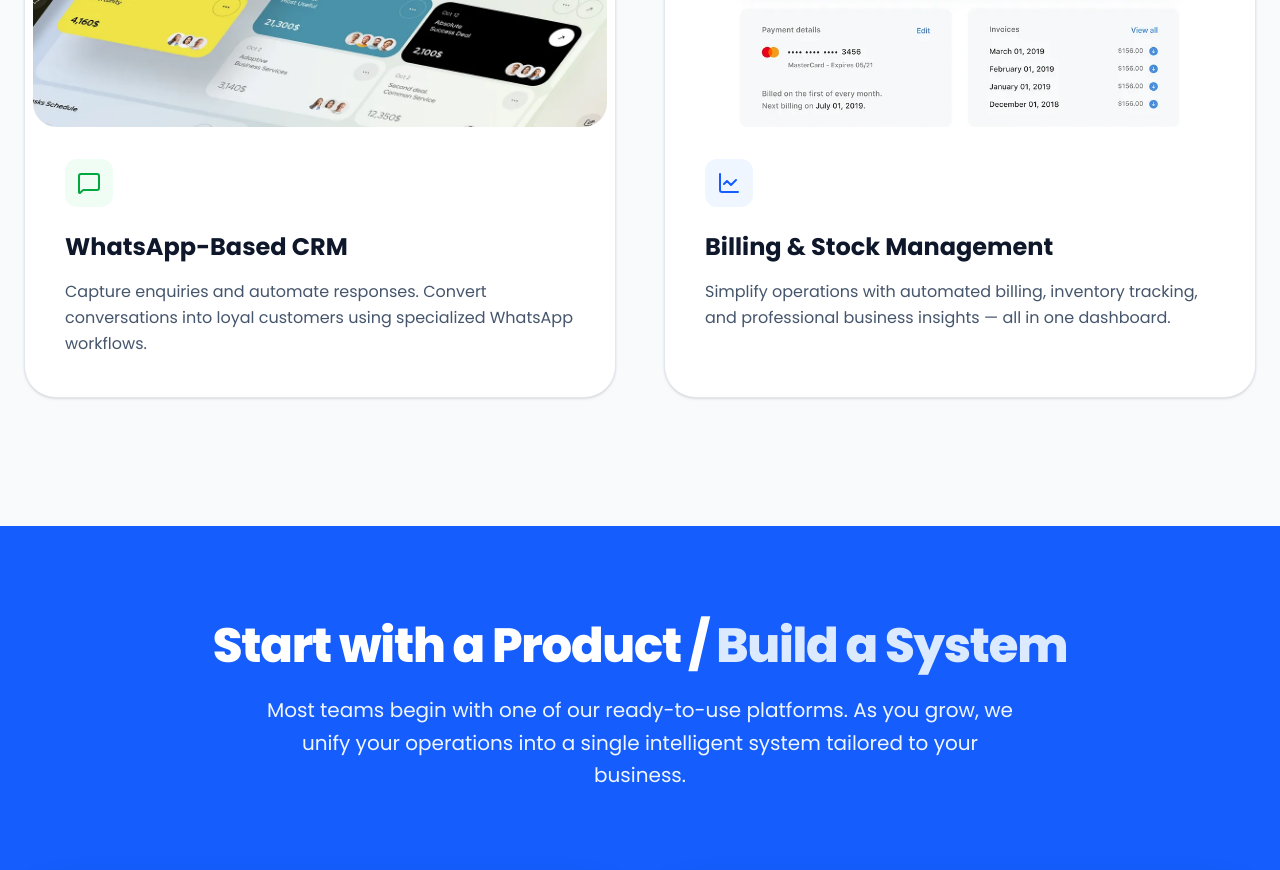
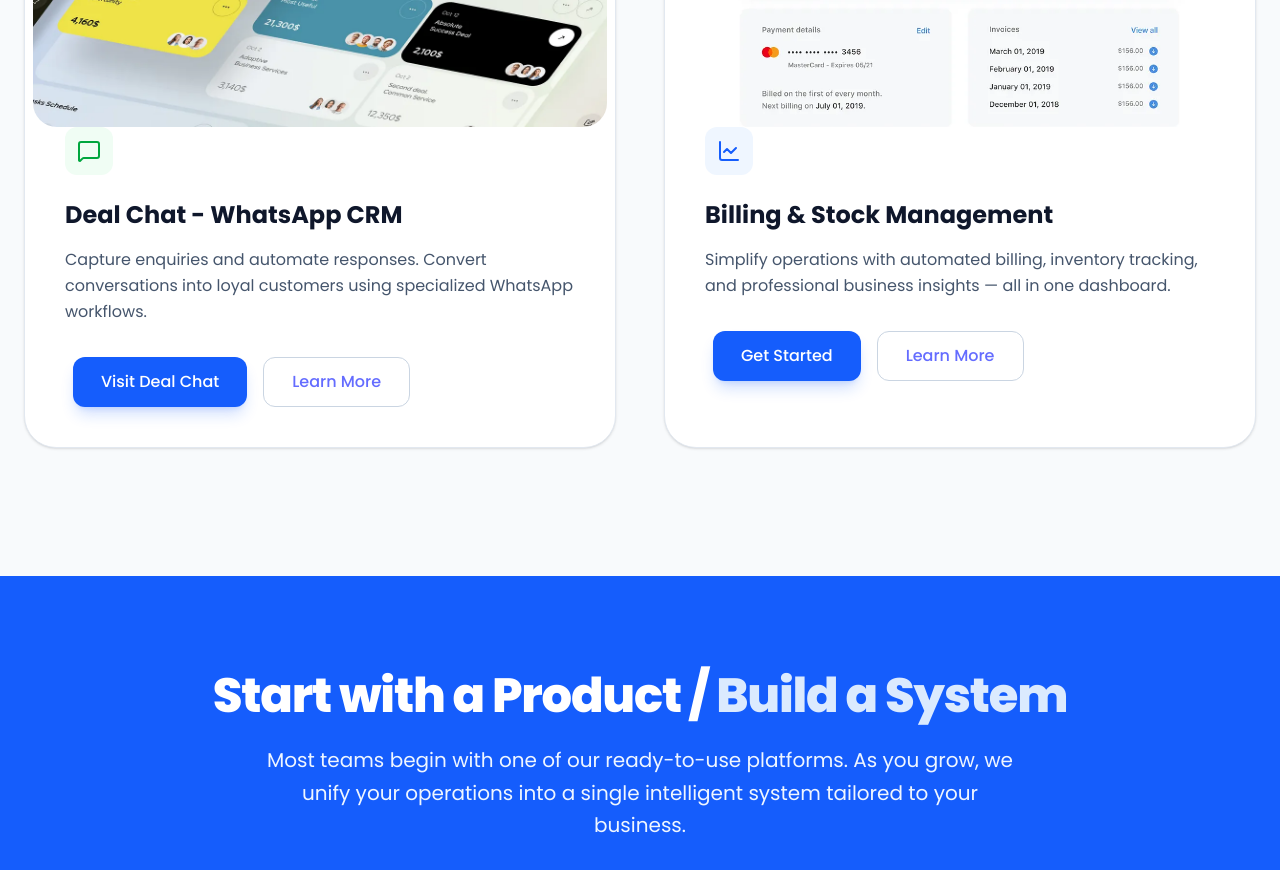
Before and after one commit to everlinesys/everlinesyssite, a React (Vite) app: page / in a window 1280 px wide. Shown: the part 2340-3210 px from the top of the page. Built offline with nearby package versions, Linux system fonts and the light colour scheme.

Commit message:
fdeal chat added link

```diff
--- a/src/components/ProductIntro.jsx
+++ b/src/components/ProductIntro.jsx
@@ -53,7 +53,7 @@ export default function ProductIntro() {
                             </a>
 
                             <a
-                                href="/products/eduline"
+                                href="https://eduline.everlinesys.com"
                                 className="inline-flex items-center justify-center px-7 py-3 bg-white border border-slate-300 text-slate-700 font-semibold rounded-xl hover:bg-slate-50 transition"
                             >
                                 Learn More
@@ -86,17 +86,36 @@ export default function ProductIntro() {
                                 className="w-full h-64 object-cover group-hover:scale-110 transition-transform duration-700"
                             />
                         </div>
-                        <div className="p-8">
+                        <div className="px-8">
                             <div className="w-12 h-12 bg-green-50 text-green-600 rounded-xl flex items-center justify-center mb-6">
                                 <MessageSquare size={24} />
                             </div>
                             <h3 className="text-2xl font-bold text-slate-900 mb-4">
-                                WhatsApp-Based CRM
+                                Deal Chat - WhatsApp CRM
                             </h3>
                             <p className="text-slate-600 leading-relaxed">
                                 Capture enquiries and automate responses. Convert conversations
                                 into loyal customers using specialized WhatsApp workflows.
                             </p>
+                        </div>
+                        <div className="mx-10 mt-8 flex flex-col sm:flex-row gap-4 mb-8">
+
+                            <a
+                                href="https://dealchat.everlinesys.com"
+                                target="_blank"
+                                rel="noopener noreferrer"
+                                className="inline-flex items-center justify-center px-7 py-3 bg-blue-600 text-white font-semibold rounded-xl hover:bg-blue-700 transition shadow-lg shadow-blue-600/20"
+                                style={{ color: "white" }}  >
+                                Visit Deal Chat
+                            </a>
+
+                            <a
+                                href="https://dealchat.everlinesys.com"
+                                className="inline-flex items-center justify-center px-7 py-3 bg-white border border-slate-300 text-slate-700 font-semibold rounded-xl hover:bg-slate-50 transition"
+                            >
+                                Learn More
+                            </a>
+
                         </div>
                     </div>
 
@@ -109,7 +128,7 @@ export default function ProductIntro() {
                                 className="w-full h-64 object-cover group-hover:scale-110 transition-transform duration-700"
                             />
                         </div>
-                        <div className="p-8">
+                        <div className="px-8">
                             <div className="w-12 h-12 bg-blue-50 text-blue-600 rounded-xl flex items-center justify-center mb-6">
                                 <LineChart size={24} />
                             </div>
@@ -121,6 +140,25 @@ export default function ProductIntro() {
                                 and professional business insights — all in one dashboard.
                             </p>
                         </div>
+                        <div className="mx-10 mt-8 flex flex-col sm:flex-row gap-4 mb-8">
+
+                            <a
+                                href="api.whatsapp.com/send?phone=919400690911&text=Hello%20Everlinesys%2C%20I%20want%20to%20know%20more%20about%20your%20Billing%20and%20Stock%20Management%20product."
+                                target="_blank"
+                                rel="noopener noreferrer"
+                                className="inline-flex items-center justify-center px-7 py-3 bg-blue-600 text-white font-semibold rounded-xl hover:bg-blue-700 transition shadow-lg shadow-blue-600/20"
+                                style={{ color: "white" }}  >
+                                Get Started
+                            </a>
+
+                            <a
+                                href="api.whatsapp.com/send?phone=919400690911&text=Hello%20Everlinesys%2C%20I%20want%20to%20know%20more%20about%20your%20Billing%20and%20Stock%20Management%20product."
+                                className="inline-flex items-center justify-center px-7 py-3 bg-white border border-slate-300 text-slate-700 font-semibold rounded-xl hover:bg-slate-50 transition"
+                            >
+                                Learn More
+                            </a>
+
+                        </div>
                     </div>
 
                 </div>
```
Also changed, not shown: vercel.json (added).
